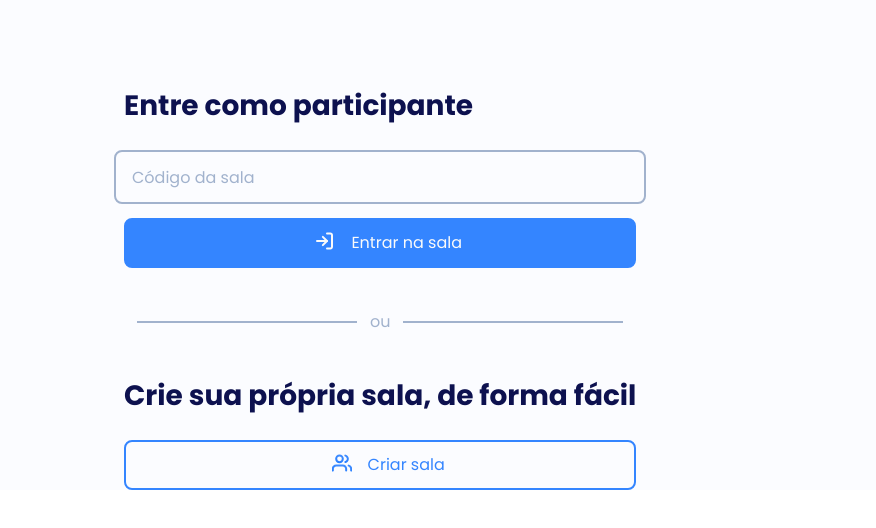
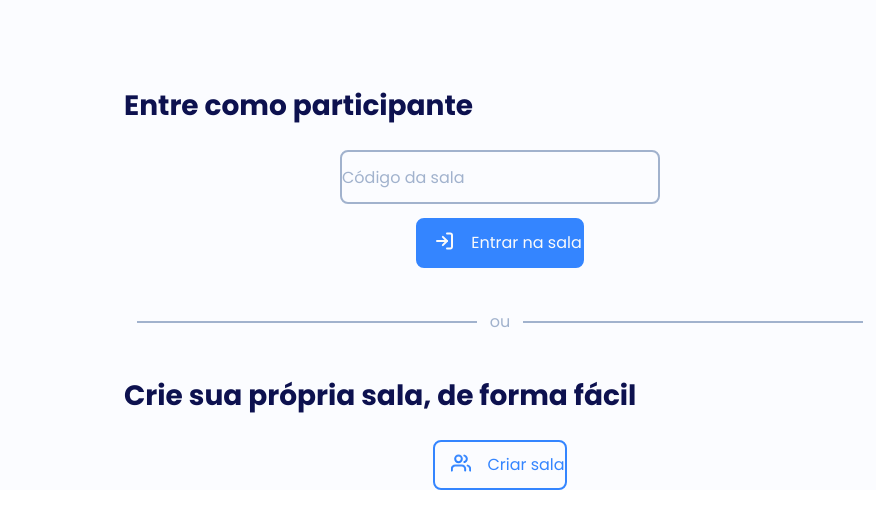
Before and after one commit to gcsantos24/roquet.q, a website: page src/view/index.html in a window 1280 px wide. Shown: the full height of the page, 404-1280 px from the left. Drawn offline with Linux system fonts and the light colour scheme.

Commit message:
Updated Stylesheet

```diff
--- a/src/stylesheet/style.css
+++ b/src/stylesheet/style.css
@@ -52,28 +52,33 @@
   flex-flow: row;
   align-items: center;
   justify-content: center;
+  flex-grow: 1;
 }
 .flex-navbar {
   display: flex;
   flex-flow: row;
   align-items: center;
+  flex-grow: 1;
 }
 .flex-center {
   display: flex;
   flex-flow: column;
   align-items: center;
   justify-content: center;
+  flex-grow: 1;
 }
 .flex-between {
   display: flex;
   flex-flow: row;
   align-items: center;
   justify-content: space-between;
+  flex-grow: 1;
 }
 .flex-start {
   display: flex;
   flex-direction: row;
   align-items: center;
+  flex-grow: 1;
 }
 
 .app {
@@ -155,7 +160,7 @@
 
 .input,
 .btn {
-  width: 100%;
+  /* width: 100%; */
   height: 50px;
   border-radius: 8px;
   border-style: solid;
@@ -166,11 +171,12 @@
 }
 
 .input {
-  padding-left: 16px;
+  /* padding-left: 16px; */
   background-color: transparent;
   border-color: var(--grey-blue);
 }
 .input::placeholder {
+  /* margin-left: 16px; */
   font-size: 16px;
   color: var(--grey-blue);
 }
```
